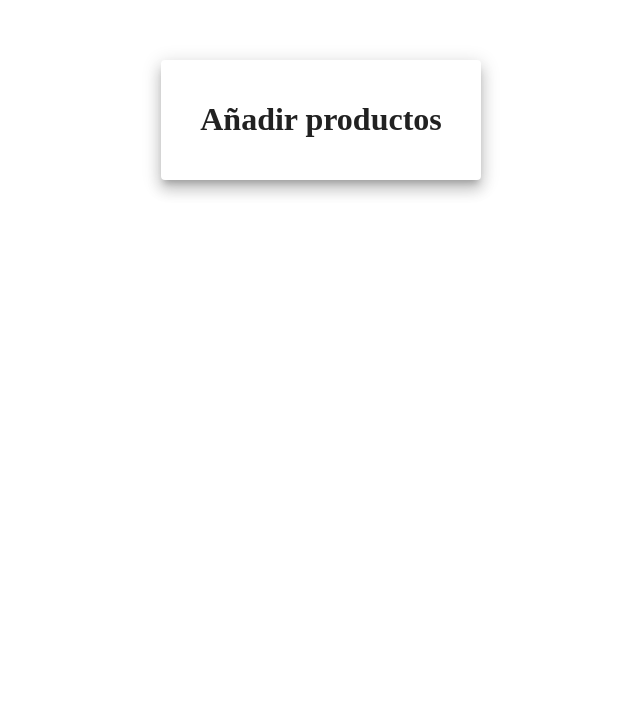
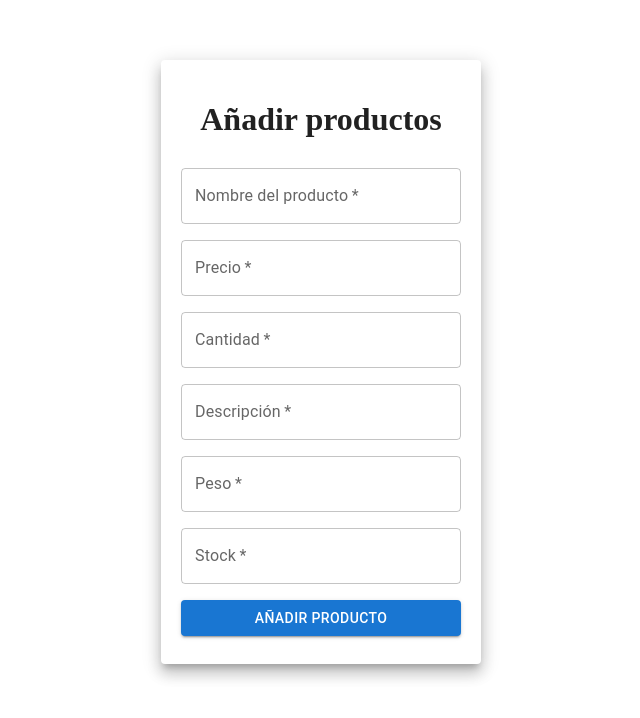
Before and after one commit to Fran250599/React-Products-Managing-Tool, a React (Vite) app: page /addProducts in a window 1280 px wide. Shown: the top 718 px of the page, without its empty margins (319-959 px from the left). Built offline with nearby package versions, Linux system fonts and the light colour scheme.

Commit message:
Adding products as expected

```diff
--- a/src/pages/AddProducts.jsx
+++ b/src/pages/AddProducts.jsx
@@ -1,6 +1,7 @@
 import React from 'react';
 
-import { Grid, Paper, Button } from '@mui/material';
+import { Grid, Paper, Button, TextField} from '@mui/material';
+import axios from 'axios';
 
 export default function AddProducts (){
 
@@ -11,12 +12,40 @@ export default function AddProducts (){
     const textFieldStyle = { margin: '8px 0' }
     const mainGridStyle = { height: '100vh' }
 
+
+    // States for the components
+    const [name, setName] = React.useState('');
+    const [price, setPrice] = React.useState('');
+    const [quantity, setQuantity] = React.useState('');
+    const [description, setDescription] = React.useState('');
+    const [weight, setWeight] = React.useState('');
+    const [stock, setStock] = React.useState('');
+
+
+    const addProduct = async () => {
+        const product = {name, price, quantity, description, weight, stock}
+
+        console.log(product)
+
+        const res = await axios.post('http://localhost:8080/products', product)
+        alert("Producto añadido")
+      }
+
     return (
        <Grid style={mainGridStyle}>
             <Paper elevation={10} style={paperStyle}>
                 <Grid align="center">
                     <h1>Añadir productos</h1>
 
+                    <TextField style={textFieldStyle} label="Nombre del producto" placeholder="Nombre del producto" onChange={e => setName(e.target.value)}fullWidth required />
+                    <TextField style={textFieldStyle} label="Precio" placeholder="Precio" onChange={e => setPrice(e.target.value)} fullWidth required />
+                    <TextField style={textFieldStyle} label="Cantidad" placeholder="Cantidad" onChange={e => setQuantity(e.target.value)} fullWidth required />
+                    <TextField style={textFieldStyle} label="Descripción" placeholder="Descripción" onChange={e => setDescription(e.target.value)} fullWidth required />
+                    <TextField style={textFieldStyle} label="Peso" placeholder="Peso" onChange={e => setWeight(e.target.value)} fullWidth required />
+                    <TextField style={textFieldStyle} label="Stock" placeholder="Stock" onChange={e => setStock(e.target.value)} fullWidth required />
+
+                    <Button type="submit" color="primary" style={btnStyle} variant="contained" onClick={addProduct} fullWidth >Añadir producto</Button>
+
                 </Grid>
             </Paper>
        </Grid>
```
